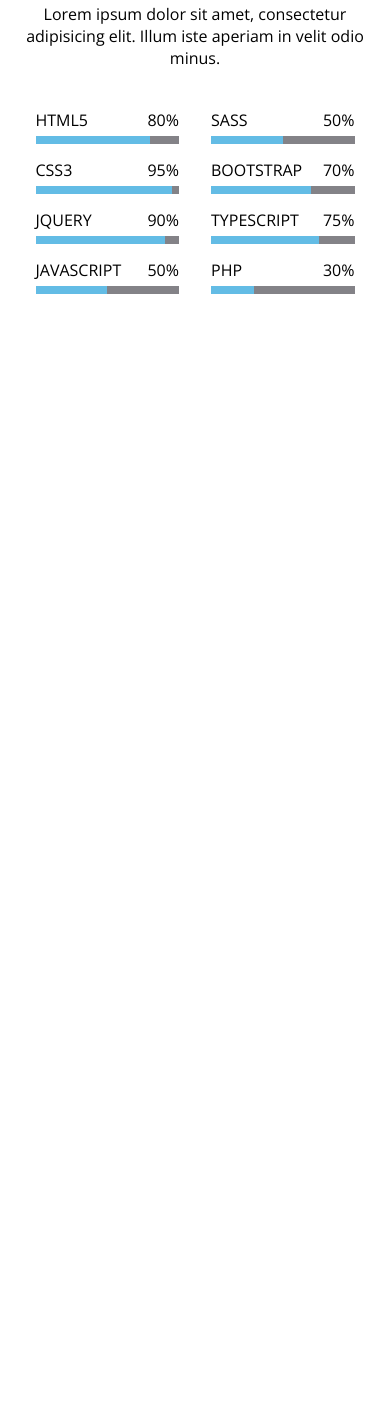
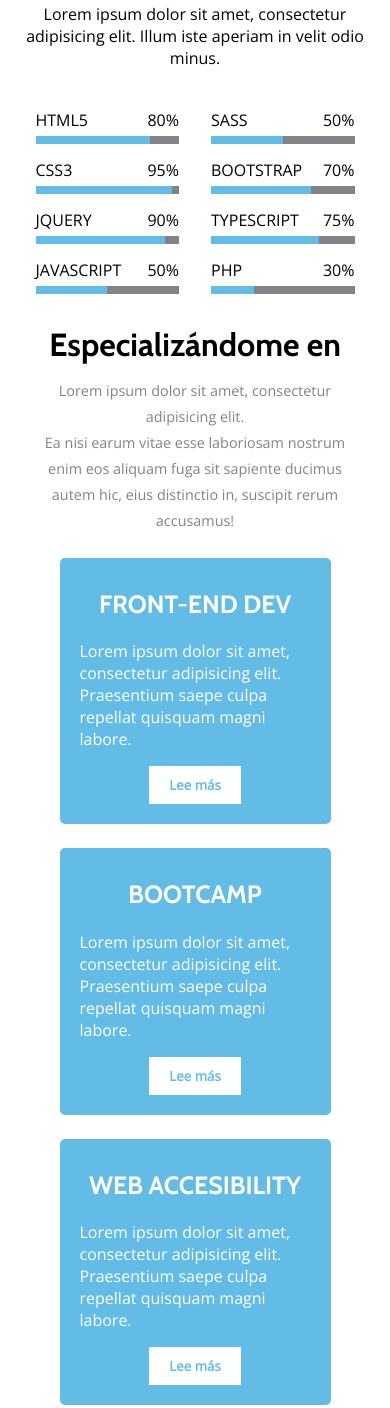
Before and after one commit to Photographya/MyFirstPortfolio, a plain HTML site: page index.html in a window 390 px wide. Shown: the part 1274-2682 px from the top of the page. Before the commit the page ends 1599 px from the top, so only its background shows below. Drawn offline with nearby package versions, Linux system fonts and the light colour scheme; a web font is replaced by a local one.

Commit message:
Se responsiveo la sección Skills

```diff
--- a/images/style.css
+++ b/images/style.css
@@ -176,7 +176,7 @@ ol {
 }
 
 .skills {
-    height: 100vh;
+    height: 50vh;
     display: flex;
     flex-direction: column;
     align-items: center;
@@ -895,8 +895,30 @@ ol {
         width: 95%;
     }
 
+    .skills {
+        height: 50vh;
+    }
 
+    .avances {
+        height: 60vh;
+    }
 
+    .avances .avances-intro {
+        margin-bottom: 1.5em;
+        margin-right: 20px;
+    }
+
+    .avance-name {
+        height: 2.1em;
+        text-align: center;
+        display: flex;
+        align-items: center;
+        justify-content: center;
+    }
+
+    .avance-unidad .avance-detail {
+        margin-bottom: 1em;
+    }
 }
 
 
@@ -982,10 +1004,21 @@ ol {
         padding: 0em 1em;
     }
 
+    .avances {
+        height: auto;
+    }
 
+    .avances-cajas {
+        display: block;
+    }
 
+   .avances-cajas .avance-unidad {
+        margin: 1.5em 2.5em;
+    }
 
-
+    .boton-avance-leemas {
+        text-align: center;
+    }
 
 }
 
@@ -1127,6 +1160,20 @@ ol {
 
         text-align: center;
     }
+
+    .avances h2 {
+        font-size: 2em;
+        text-align: center;
+        margin-right: 20px;
+    }
+
+    .avances .avances-intro {
+        font-size: 0.9em;
+        padding: 0px;
+        margin: 1em .5em;
+        text-align: center;
+    }
+
 }
 
 @media screen and (max-width: 360px) {
@@ -1178,4 +1225,15 @@ ol {
     .tech-group .tech-group-fila2{
         margin-top: -.1em;
     }
+
+    .avances h2 {
+        font-size: 1.5em;
+        text-align: center;
+        margin-right: 20px;
+    }
+
+    .avances-cajas .avance-unidad {
+        margin: 1em 1em;
+    }
+
 }
--- a/index.html
+++ b/index.html
@@ -151,7 +151,7 @@
 
         </section>
 
-        <!--<section class="avances" id="avances">
+        <section class="avances" id="avances">
             <h2>Especializándome en</h2>
             <p class="avances-intro">Lorem ipsum dolor sit amet, consectetur adipisicing elit. <br>Ea nisi earum vitae esse laboriosam nostrum enim eos aliquam fuga sit sapiente ducimus autem hic, eius distinctio in, suscipit rerum accusamus!</p>
 
@@ -159,22 +159,22 @@
                 <div class="avance-unidad">
                     <h3 class="avance-name">Front-End Dev</h3>
                     <p class="avance-detail">Lorem ipsum dolor sit amet, consectetur adipisicing elit. Praesentium saepe culpa repellat quisquam magni labore.</p>
-                    <button class="avance leemas">Lee más</button>
+                    <div class="boton-avance-leemas"><button class="avance leemas">Lee más</button></div>
                 </div>
 
                 <div class="avance-unidad">
                     <h3 class="avance-name">BootCamp</h3>
                     <p class="avance-detail">Lorem ipsum dolor sit amet, consectetur adipisicing elit. Praesentium saepe culpa repellat quisquam magni labore.</p>
-                    <button class="avance leemas">Lee más</button>
+                    <div class="boton-avance-leemas"><button class="avance leemas">Lee más</button></div>
                 </div>
 
                 <div class="avance-unidad">
                     <h3 class="avance-name">Web Accesibility</h3>
                     <p class="avance-detail">Lorem ipsum dolor sit amet, consectetur adipisicing elit. Praesentium saepe culpa repellat quisquam magni labore.</p>
-                    <button class="avance leemas">Lee más</button>
+                    <div class="boton-avance-leemas"><button class="avance leemas">Lee más</button></div>
                 </div>
             </div>
-        </section>-->
+        </section>
 
         <!--<section class="servicios">
             <h2 class="servicios-title">Mis Servicios</h2>
```
